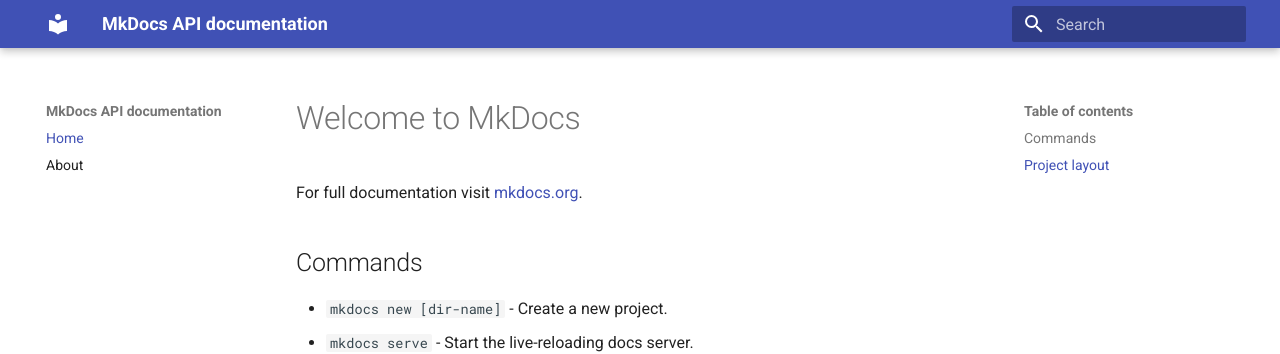
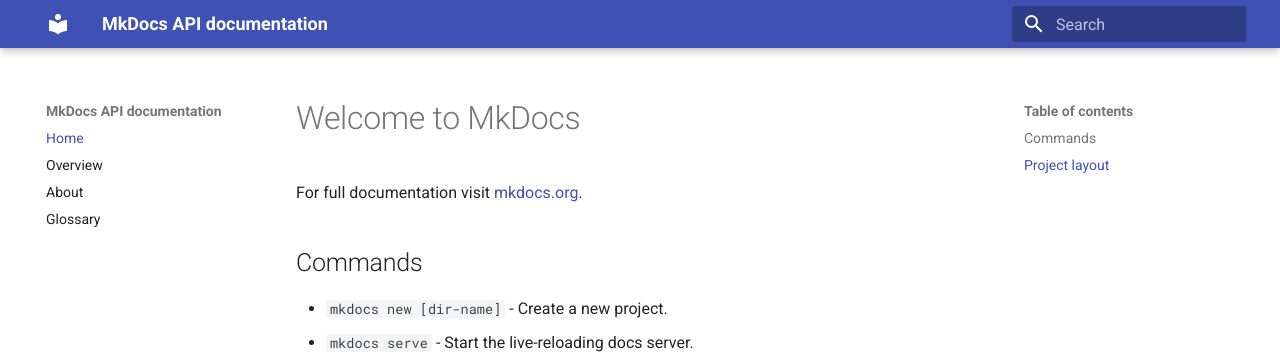
Before and after one commit to AlinaMelchugova/Alina-Melchugova, an MkDocs documentation site: the page built from docs/index.md, in a window 1280 px wide. Shown: the top 354 px of the page. Built offline with MkDocs 1.6.1 and Material for MkDocs 9.7.7, drawn with Linux system fonts in a browser that asks for light colours.

Commit message:
Add Overview.md

```diff
--- a/mkdocs.yml
+++ b/mkdocs.yml
@@ -5,4 +5,6 @@
 
 nav:
   - Home: index.md
+  - Overview: overview.md
   - About: about.md
+  - Glossary: glossary.md
```
Also changed, not shown: docs/Overview.md (added, +3 -0 lines).
